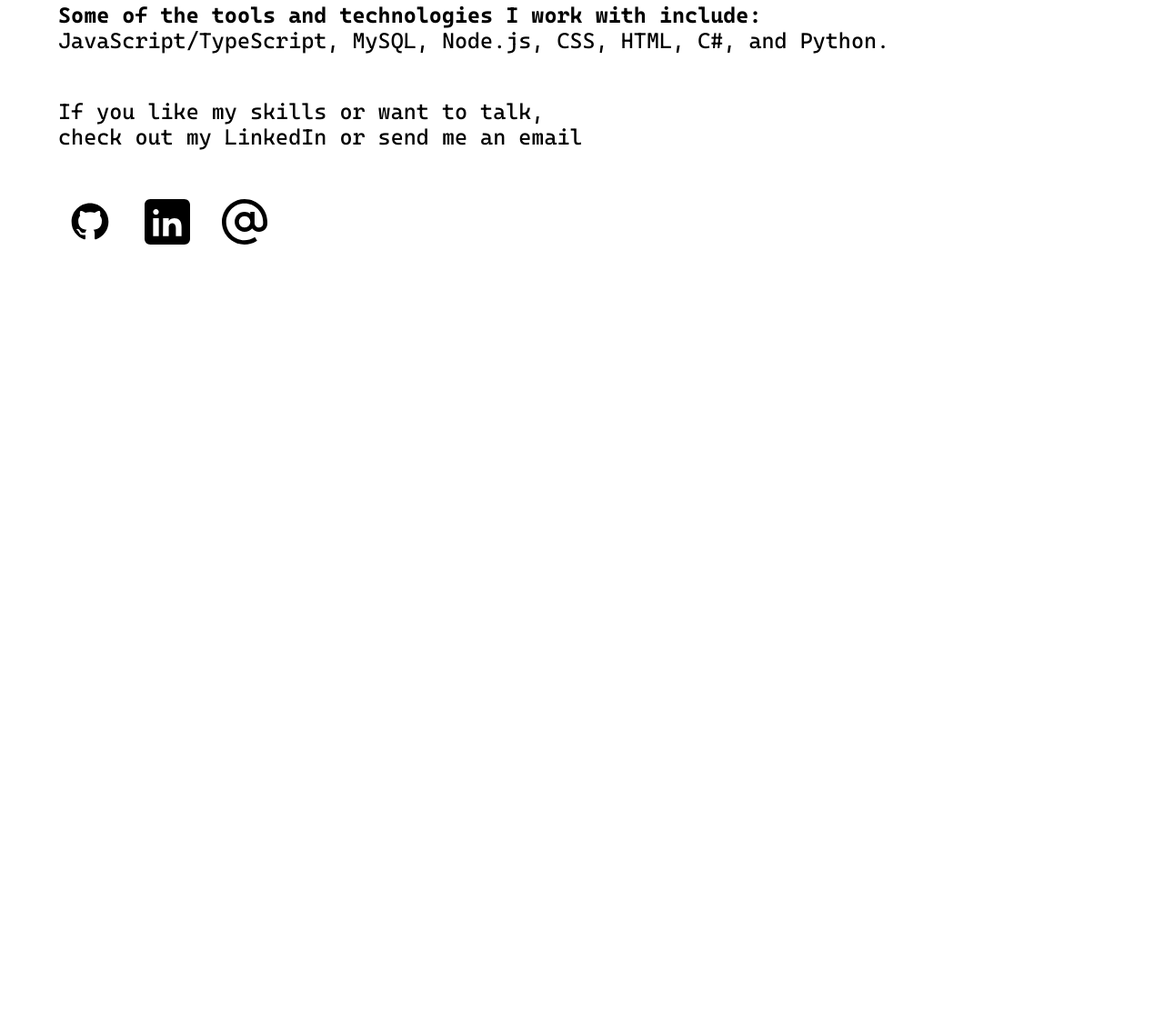
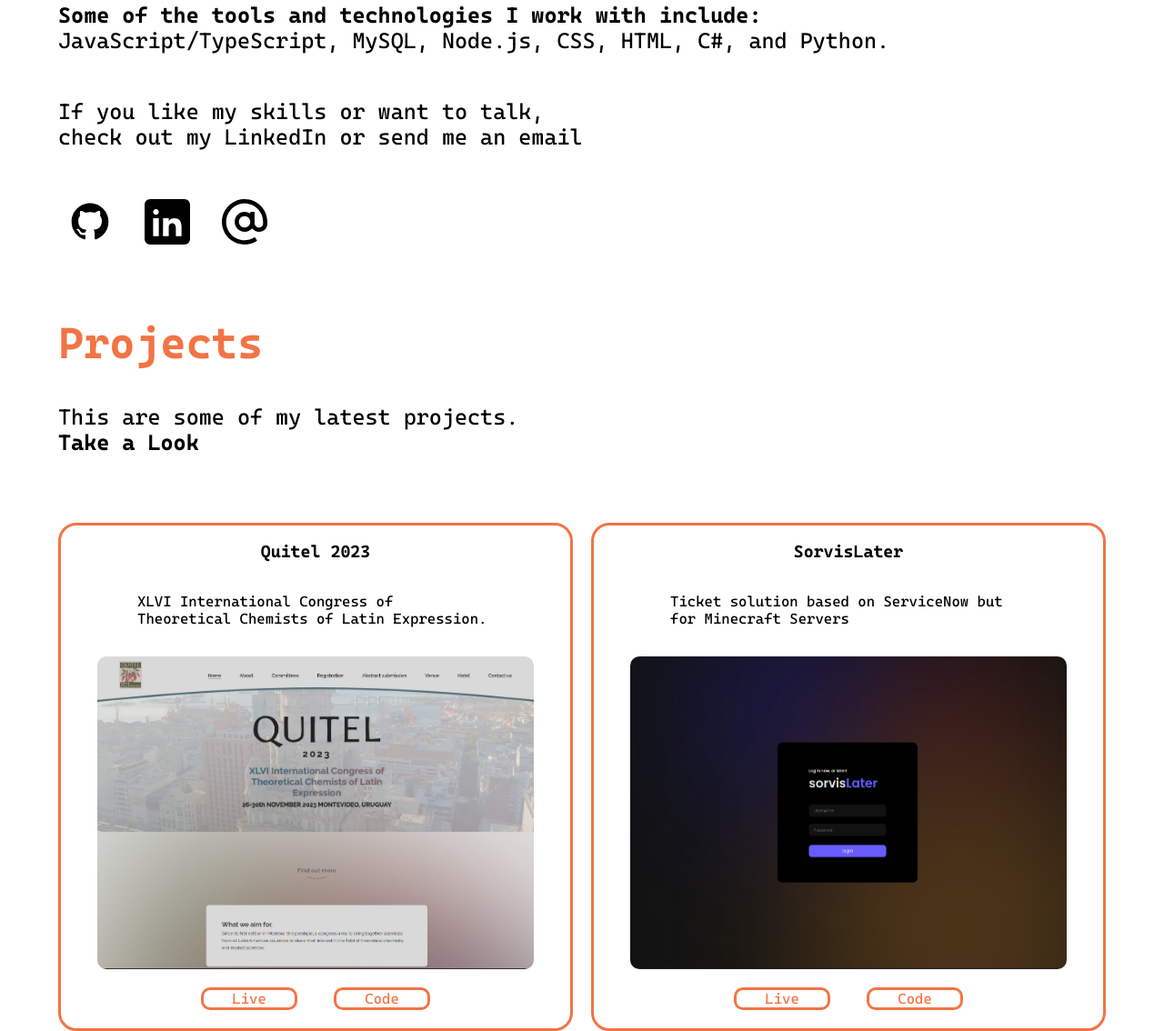
Before and after one commit to AgusLasalvia/portfolio, an Astro site: page / in a window 1280 px wide. Shown: the part 1238-2372 px from the top of the page at 91% size. Before the commit the page ends 1547 px from the top, so only its background shows below. Built offline with nearby package versions, Linux system fonts and the light colour scheme; Astro itself is replaced by a stand-in of ours.

Commit message:
ProjectCards && project section

```diff
--- a/src/components/Navbar.astro
+++ b/src/components/Navbar.astro
@@ -55,7 +55,12 @@
 		font-size: 20px;
 		text-decoration: none;
 		color: black;
-		font-style: bold;
+		font-style:normal;
+		transition: color .3s;
+	}
+
+	a:hover{
+		color: var(--orange)
 	}
 
 	#theme-toggle {
--- a/src/components/ProjectCard.astro
+++ b/src/components/ProjectCard.astro
@@ -3,13 +3,73 @@
 ---
 
 <article>
-	<div>
-		<h3>{project.title}</h3>
-		<p>{project.description}</p>
-		<a href={project.href}>Live View</a>
-		<a href={project.codeHref}>Code</a>
-	</div>
+	<h3>{project.title}</h3>
+	<p>{project.description}</p>
+
 	<figure>
 		<img src={project.img} alt={project.alt} />
 	</figure>
+	<div>
+		<a href={project.href}>Live</a>
+		<a href={project.codeHref}>Code</a>
+	</div>
 </article>
+
+<style>
+	article {
+		border-style: solid;
+		border-color: var(--orange);
+		border-radius: 20px;
+		margin-top: 50px;
+		width: 50%;
+		flex-direction: column;
+		display: flex;
+		justify-content: center;
+		align-items: center;
+		transition: transform .2s;
+	}
+
+	article:hover{
+		transform: scale(1.03);
+	}
+
+	p {
+		width: 70%;
+	}
+
+	img {
+		width: 100%;
+		border-radius: 10px;
+	}
+
+	div > a {
+		background-color: white;
+		color: var(--orange);
+		border-style: solid;
+		border-color: var(--oranges);
+		border-radius: 10px;
+		width: 100px;
+		text-align: center;
+		text-decoration: none;
+		transition:background-color 1s;
+	}
+
+	div>a:hover{
+		background-color: var(--orange);
+		color:white;
+	}
+	div {
+		display: flex;
+		justify-content: center;
+		align-items: center;
+		margin-bottom: 20px;
+		width: 100%;
+		gap: 40px;
+	}
+
+	@media screen and (max-width: 904px) {
+		article {
+			width: 100%;
+		}
+	}
+</style>
--- a/src/pages/index.astro
+++ b/src/pages/index.astro
@@ -11,7 +11,7 @@
 		href: "https://quitelcongress-showcase.netlify.app/",
 		codeHref: "",
 		title: "Quitel 2023",
-		img: "/quitel",
+		img: "/quitel.png",
 		description:
 			"XLVI International Congress of Theoretical Chemists of Latin Expression.",
 		alt: "Quitel 2023",
@@ -20,7 +20,7 @@
 		href: "https://sorvislater.netlify.app/login",
 		codeHref: "",
 		title: "SorvisLater",
-		img: "/sorvis",
+		img: "/sorvis.png",
 		description:
 			"Ticket solution based on ServiceNow but for Minecraft Servers",
 		alt: "SorvisLater",
@@ -76,16 +76,21 @@
 	<section id="projects">
 		<h2>Projects</h2>
 		<p>
-			At this moment, I have this two top projects that I made in this couple of
-			years <br />
+			This are some of my latest projects. <br />
 			<strong>Take a Look</strong>
 		</p>
-		{
-			projects.map((item) => {
-				<ProjectCard project={item} />;
-			})
-		}
+		<div>
+			{
+				projects.map((item) => {
+					return <ProjectCard project={item} />;
+				})
+			}
+		</div>
 	</section>
+
+	<!-- <footer>
+		<p>Thanks for visiting</p>
+	</footer> -->
 </Layout>
 
 <style>
@@ -145,7 +150,7 @@
 		color: var(--orange);
 	}
 
-	#about p{
+	#about p {
 		margin-top: 50px;
 	}
 
@@ -167,13 +172,30 @@
 	#about a:hover {
 		color: var(--orange);
 	}
-	#projects {
-		display: none;
+	#projects div {
+		display: flex;
+		justify-content: center;
+		align-items: center;
+		gap:20px;
+	}
+
+	footer{
+		width: 100%;
+		background-color: var(--orange);
+		border-radius: 10px 10px 0 0;
+		text-align: center;
+		height: 70px;
+		color:white;
+	}
+
+	footer p{
+		font-size: 20px;
 	}
 
 	@media screen and (max-width: 904px) {
 		section {
 			width: 90%;
+			height: fit-content;
 		}
 		p {
 			font-size: 20px;
@@ -189,7 +211,7 @@
 		}
 		#hero img {
 			margin: 0;
-			width: 400px;
+			width: 190%;
 		}
 
 		#hero h1 {
@@ -203,5 +225,12 @@
 		#about ul {
 			justify-content: space-around;
 		}
+
+		#projects div{
+			flex-direction: column;
+
+		}
+
+
 	}
 </style>
```
Also changed, not shown: public/quitel.png (added), public/sorvis.png (added).
